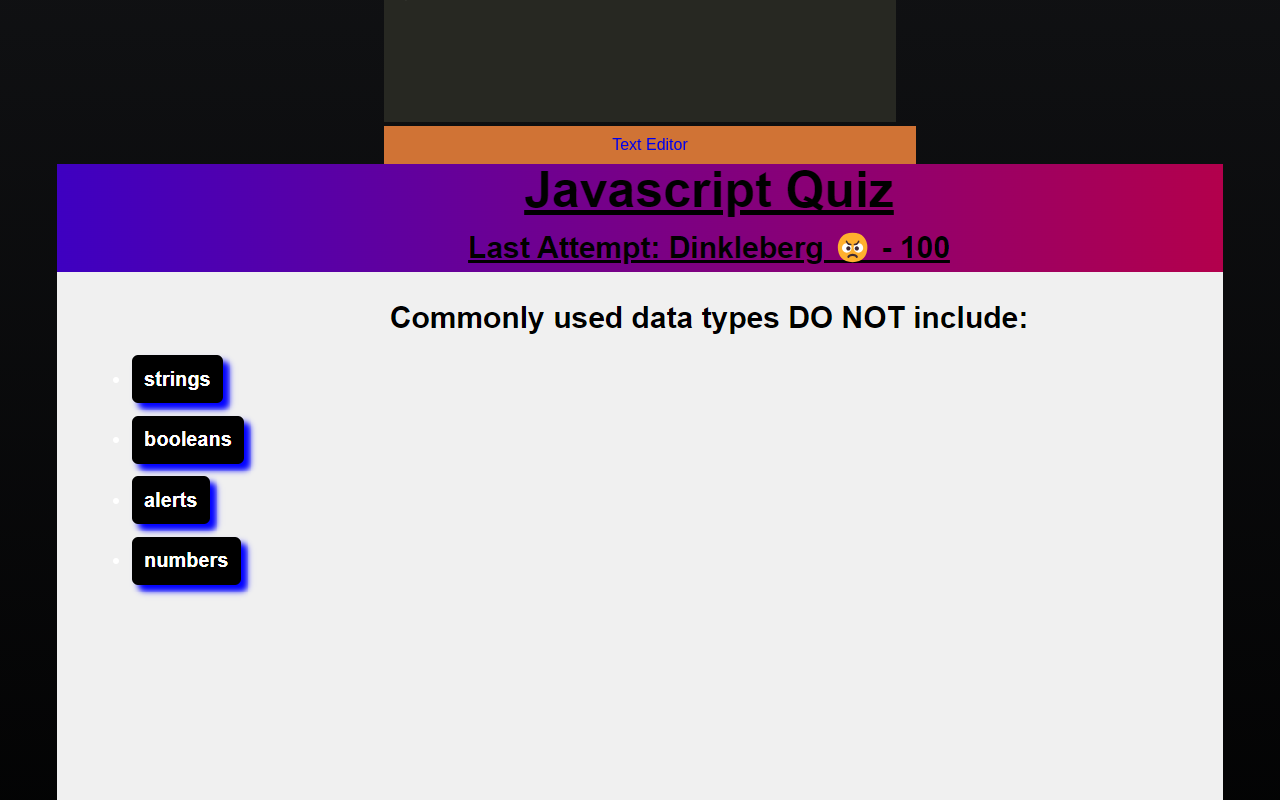
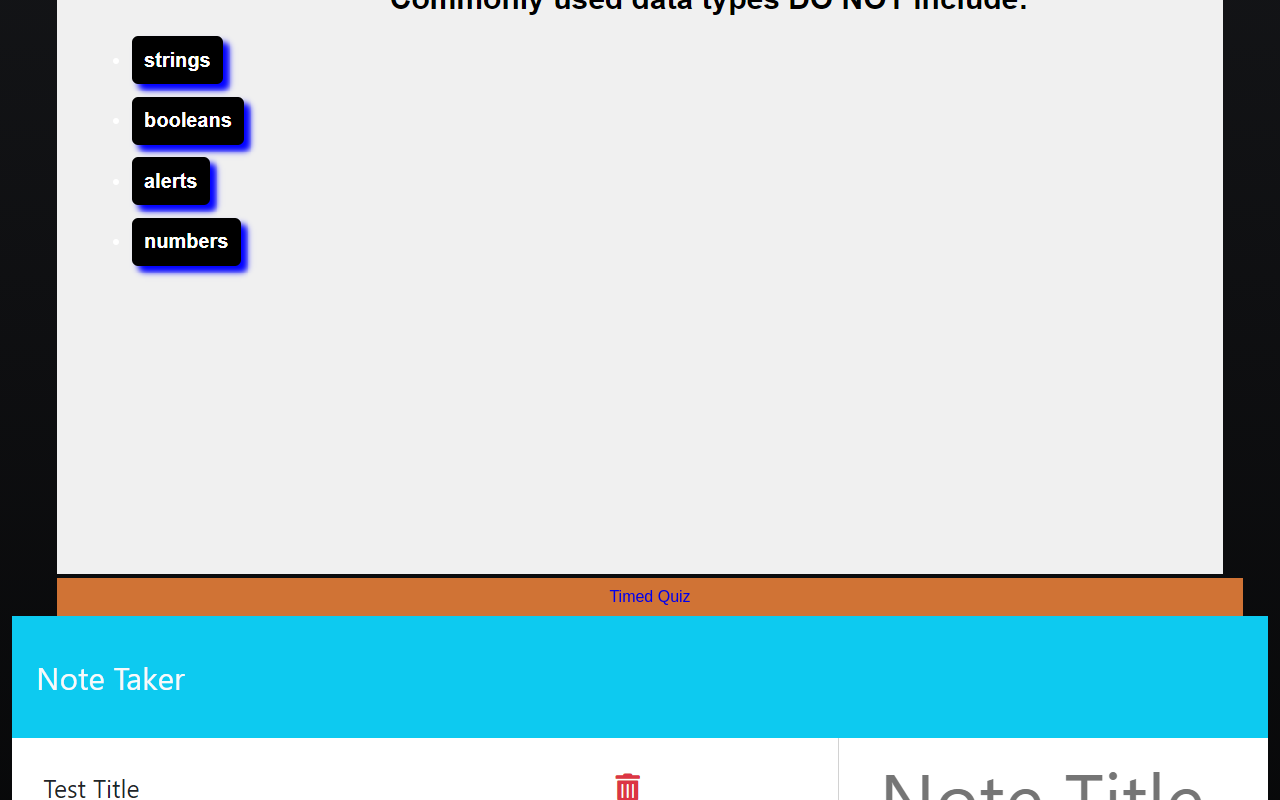
Before and after one commit to AHuss13/React-Portfolio, a React (Vite) app: page / in a window 1280 px wide. Shown: the part 1300-2100 px from the top of the page. Built offline with nearby package versions, Linux system fonts and the light colour scheme.

Commit message:
removed text editor project

```diff
--- a/src/App.css
+++ b/src/App.css
@@ -80,10 +80,6 @@ a {
   font-size: 30px;
 }
 
-#texteditor {
-  max-width: 40vw;
-}
-
 #passwordgen {
   display: flex;
   justify-content: center;
--- a/src/pages/MyWork.jsx
+++ b/src/pages/MyWork.jsx
@@ -1,7 +1,7 @@
 import passwordGen from "/src/assets/PasswordGen.png";
-import textEditor from "/src/assets/TextEditor.png";
 import timedQuiz from "/src/assets/TimedQuiz.png";
 import dayScheduler from "/src/assets/DayScheduler.png";
+import noteTaker from "/src/assets/NoteTaker.png";
 
 const Card = ({ href, imgSrc, footerText, imgId }) => (
   <div className="card">
@@ -35,23 +35,17 @@ const Project = () => (
           imgId="dayscheduler"
         />
       <Card
-        href="https://pwa-text-editor-m2rz.onrender.com/"
-        imgSrc={textEditor}
-        footerText="Text Editor"
-        imgId="texteditor"
-      />
-      <Card
         href="https://ahuss13.github.io/JavaScript-Quiz-Challenge/"
         imgSrc={timedQuiz}
         footerText="Timed Quiz"
         imgId="timedquiz"
       />
-      {/* <Card
+      <Card
         href="https://note-taker-gyxp.onrender.com"
         imgSrc={noteTaker}
         footerText="Note Taker"
         imgId="noteTaker"
-      /> */}
+      />
     </div>
   </section>
 );
```
Also changed, not shown: src/assets/TextEditor.png (deleted).
